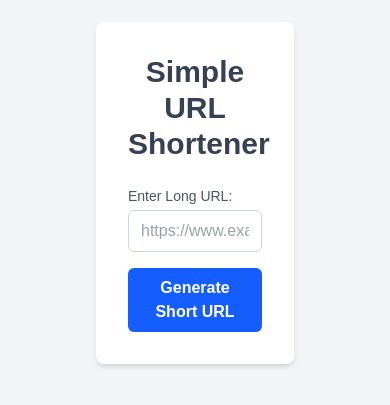
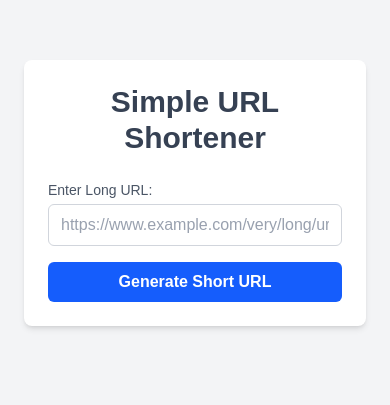
Before and after one commit to avi-watwani/itsurl-shortner, a Next.js app: page / in a window 390 px wide. Shown: the part 229-634 px from the top of the page. Built offline with nearby package versions, Linux system fonts and the light colour scheme.

Commit message:
Refactor layout padding for improved responsiveness and consistency

```diff
--- a/app/page.tsx
+++ b/app/page.tsx
@@ -50,8 +50,8 @@
   };
 
   return (
-    <main className="flex min-h-screen flex-col items-center justify-center p-24 bg-gray-100">
-      <div className="bg-white p-8 rounded-lg shadow-md w-full max-w-md">
+    <main className="flex min-h-screen flex-col items-center justify-center p-6 sm:p-12 bg-gray-100">
+      <div className="bg-white p-6 sm:p-8 rounded-lg shadow-md w-full max-w-md sm:mx-auto">
         <h1 className="text-3xl font-bold mb-6 text-center text-gray-700">
           Simple URL Shortener
         </h1>
```
